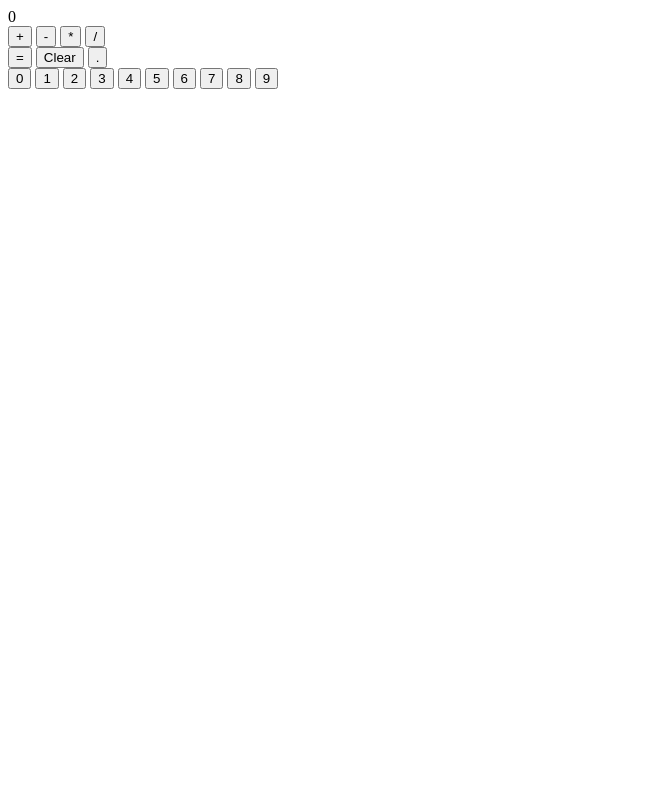
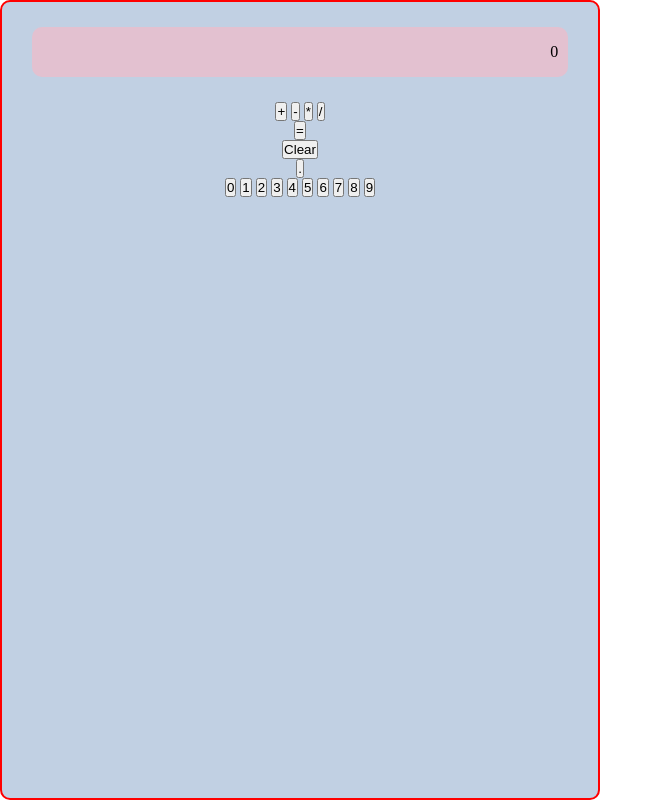
Before and after one commit to ukrainska/calculator, a plain HTML site: page index.html in a window 1280 px wide. Shown: the whole page, without its empty margins (0-663 px from the left). Drawn offline with Linux system fonts and the light colour scheme.

Commit message:
Add basic styling for calculator and display

```diff
--- a/index.html
+++ b/index.html
@@ -2,9 +2,11 @@
 <html lang="en">
 <head>
     <meta charset="UTF-8">
+    <link rel="stylesheet"href="style.css">
     <title>Calculator</title>
 </head>
 <body>
+    <div class="calculator">
         <div id="display">0</div>
 
         <div class="operators">
@@ -15,7 +17,7 @@
         </div>
 
         <button id="equal">=</button>
-    <button id="clear">Clear</button></div>
+        <button id="clear">Clear</button>
         <button id="decimal">.</button>
 
         <div class="numbers">
@@ -30,6 +32,7 @@
             <button id="eight">8</button>
             <button id="nine">9</button>
         </div>
+    </div>
 
     <script src="script.js"></script>
 </body>
--- /dev/null
+++ b/style.css
@@ -0,0 +1,30 @@
+* {
+    padding: 0;
+    margin: 0;
+    box-sizing: border-box;
+
+}
+
+.calculator {
+    display: flex;
+    align-items: center;
+    flex-direction: column;
+    width: 600px;
+    height: 800px;
+    background-color: #C1D0E3;
+    border: red 2px solid;
+    border-radius: 10px;
+}
+
+#display {
+    display: flex;
+    justify-content: flex-end;
+    align-items: center;
+    flex-wrap: wrap;
+    background-color:#E3C1D0;
+    border-radius: 10px;
+    width: 90%;
+    height: 50px;
+    padding-inline: 10px;
+    margin-block: 25px;
+}
```
Lines whose indentation alone changed are shown as unchanged.
